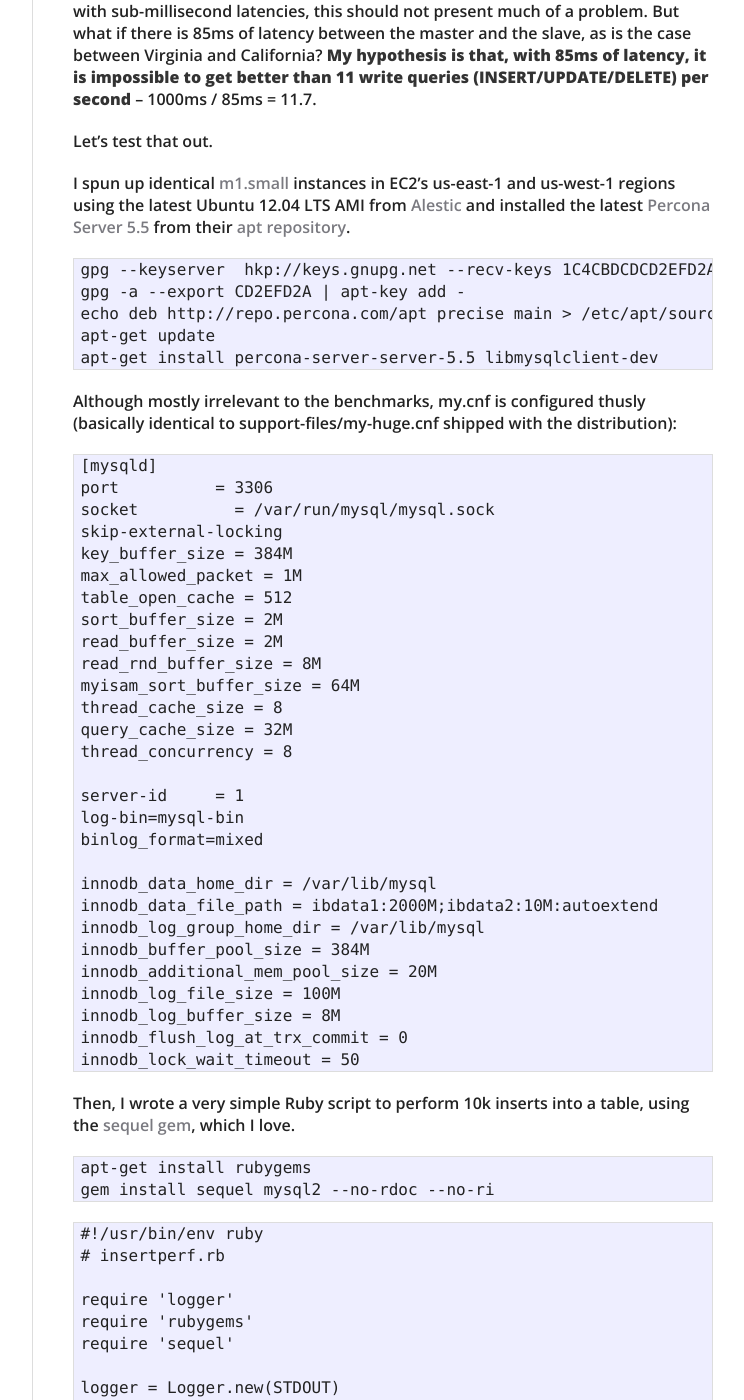
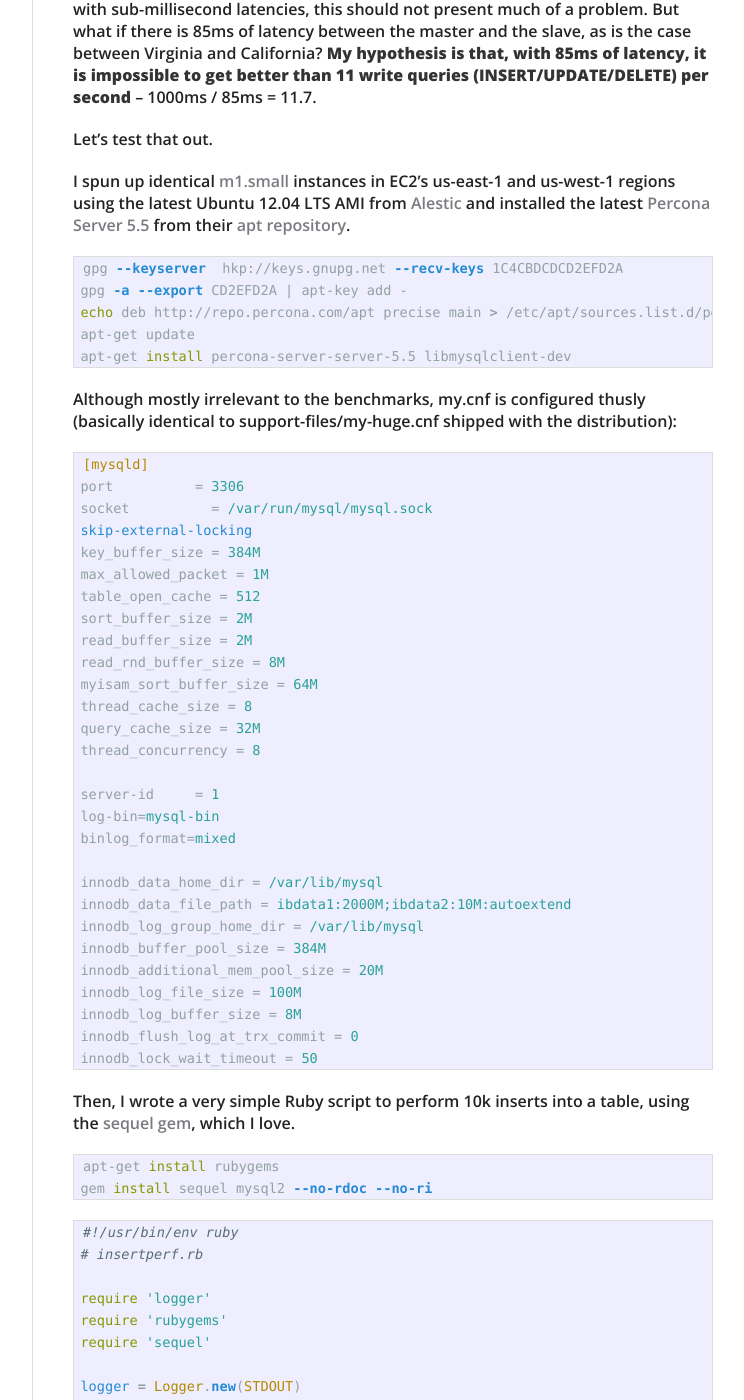
Before and after one commit to aaronbbrown/aaronbbrown.github.io, a Jekyll site: the page built from _posts/2012-07-26-performance-mysql-replication-high-latency.md, in a window 1280 px wide and 1400 px high, scrolled down 566 px. Shown: the whole window, without its empty margins (378-1122 px from the left). Built offline with Jekyll 4.4.1, drawn with Linux system fonts in a browser that asks for light colours; nearby versions of some CDN libraries; comment, search, counter and statistics services are not loaded; some of the changed text lies outside the part shown.

Commit message:
Fix up some formatting on semi-sync post

```diff
--- a/_posts/2012-07-26-performance-mysql-replication-high-latency.md
+++ b/_posts/2012-07-26-performance-mysql-replication-high-latency.md
@@ -20,7 +20,7 @@
 ---
 I have seen a few posts on <a href="http://dba.stackexchange.com" target="_blank">DBA.SE</a> (where I <a href="http://dba.stackexchange.com/users/3858/aaron-brown?tab=answers" target="_blank">answer a lot of questions</a>) recommending the use of <a href="http://dev.mysql.com/doc/refman/5.5/en/replication-semisync.html" target="_blank">semi-synchronous replication</a> in MySQL 5.5 over a WAN as a way to improve the reliability of replication. My gut reaction was that this is a very bad idea with even a tiny write load, but I wanted to test it out to confirm. Please note that I do not mean to disparage the author of those posts, a user whom I have great respect for.
 
-**What is semi-synchronous replication?**
+## What is semi-synchronous replication?
 
 The short version is that one slave has to acknowledge receipt of the binary log event before the query returns. The slave doesn&#8217;t have to execute it before returning control so it&#8217;s still an asynchronous commit. The net effect is that the slave should only miss a maximum of 1 event if the master has a catastrophic failure. It does not improve the reliability of replication itself or prevent data drift.
 
@@ -30,16 +30,18 @@
 
 I spun up identical <a href="http://aws.amazon.com/ec2/instance-types/" target="_blank">m1.small</a> instances in EC2&#8217;s us-east-1 and us-west-1 regions using the latest Ubuntu 12.04 LTS AMI from <a href="http://alestic.com" target="_blank">Alestic</a> and installed the latest <a href="http://www.percona.com/software/percona-server/" target="_blank">Percona Server 5.5</a> from their <a href="http://www.percona.com/doc/percona-server/5.5/installation/apt_repo.html" target="_blank">apt repository</a>.
 
-<pre>gpg --keyserver  hkp://keys.gnupg.net --recv-keys 1C4CBDCDCD2EFD2A
+{% highlight bash %}
+gpg --keyserver  hkp://keys.gnupg.net --recv-keys 1C4CBDCDCD2EFD2A
 gpg -a --export CD2EFD2A | apt-key add -
 echo deb http://repo.percona.com/apt precise main > /etc/apt/sources.list.d/percona.list
 apt-get update
 apt-get install percona-server-server-5.5 libmysqlclient-dev
-</pre>
+{% endhighlight %}
 
 Although mostly irrelevant to the benchmarks, my.cnf is configured thusly (basically identical to support-files/my-huge.cnf shipped with the distribution):
 
-<pre>[mysqld]
+{% highlight ini %}
+[mysqld]
 port          = 3306
 socket          = /var/run/mysql/mysql.sock
 skip-external-locking
@@ -67,15 +69,17 @@
 innodb_log_buffer_size = 8M
 innodb_flush_log_at_trx_commit = 0
 innodb_lock_wait_timeout = 50
-</pre>
+{% endhighlight %}
 
 Then, I wrote a very simple Ruby script to perform 10k inserts into a table, using the [sequel gem][1], which I love.
 
-<pre>apt-get install rubygems
+{% highlight bash %}
+apt-get install rubygems
 gem install sequel mysql2 --no-rdoc --no-ri
-</pre>
+{% endhighlight %}
 
-<pre>#!/usr/bin/env ruby
+{% highlight ruby %}
+#!/usr/bin/env ruby
 # insertperf.rb
 
 require 'logger'
@@ -106,65 +110,56 @@
 t2 = Time.new
 elapsed = t2-t1
 logger.info "Elapsed: #{elapsed} seconds. #{n/elapsed} qps"
-</pre>
+{% endhighlight %}
 
 With MySQL configured, let&#8217;s knock out a few INSERTs into the us-east-1 database, which has no slaves:
 
-<pre># w/ no slaves
-...
-INFO -- : (0.000179s) INSERT INTO test.foo (text) VALUES ('FKGDLOWD')
-...
-INFO -- : Elapsed: 9.37364 seconds. 1066.82142689499 qps
-</pre>
+    # w/ no slaves
+    ...
+    INFO -- : (0.000179s) INSERT INTO test.foo (text) VALUES ('FKGDLOWD')
+    ...
+    INFO -- : Elapsed: 9.37364 seconds. 1066.82142689499 qps
 
 My control is roughly **1000 inserts/sec** with each query taking less than .2ms.
 
 Then, I set up a traditional, asynchronous MySQL slave on the server in us-west-1 and ran the test again:
 
-<pre># w/ traditional replication
-...
-INFO -- : (0.000237s) INSERT INTO test.foo (text) VALUES ('CVGAMLXA')
-...
-INFO -- : Elapsed: 10.601943 seconds. 943.223331798709 qps
-</pre>
+    # w/ traditional replication
+    ...
+    INFO -- : (0.000237s) INSERT INTO test.foo (text) VALUES ('CVGAMLXA')
+    ...
+    INFO -- : Elapsed: 10.601943 seconds. 943.223331798709 qps
 
 Somewhat inexplicably, the performance was slightly worse with the slave attached, but not by much. **~950 inserts/sec**
 
 Next is semi-synchronous replication. First, I tested the latency between us-east-1 and us-west-1.
 
-<pre># ping -c 1 184.72.189.235
-PING 184.72.189.235 (184.72.189.235) 56(84) bytes of data.
-64 bytes from 184.72.189.235: icmp_req=1 ttl=52 time=85.5 ms
-</pre>
+    # ping -c 1 184.72.189.235
+    PING 184.72.189.235 (184.72.189.235) 56(84) bytes of data.
+    64 bytes from 184.72.189.235: icmp_req=1 ttl=52 time=85.5 ms
 
 Latency between us-east-1 and us-west-1 is 85ms, so I still predict 11 inserts/sec at most, which means my script will take 15 minutes instead of 10 seconds:
 
 I set up semi-synchronous replication like this:
 
-<pre>master> INSTALL PLUGIN rpl_semi_sync_master SONAME 'semisync_master.so';
+{% highlight sql %}
+master> INSTALL PLUGIN rpl_semi_sync_master SONAME 'semisync_master.so';
 master> SET GLOBAL rpl_semi_sync_master_enabled = 1;
 slave> INSTALL PLUGIN rpl_semi_sync_slave SONAME 'semisync_slave.so';
 slave> SET GLOBAL rpl_semi_sync_slave_enabled = 1;
 slave> STOP SLAVE; START SLAVE;
-</pre>
+{% endhighlight %}
 
 I started the script and, as predicted, each insert was taking approximately 85ms. There was a screaming 2 month old in the next room so in the interest of brevity, I reduced the count from 10k to 1k. That should take about 90s:
 
-<pre># w/ semi-sync replication
-...
-INFO -- : (0.086301s) INSERT INTO test.foo (text) VALUES ('JKIJTUDO')
-...
-INFO -- : Elapsed: 86.889529 seconds. 11.5088666207409 qps
-</pre>
+    # w/ semi-sync replication
+    ...
+    INFO -- : (0.086301s) INSERT INTO test.foo (text) VALUES ('JKIJTUDO')
+    ...
+    INFO -- : Elapsed: 86.889529 seconds. 11.5088666207409 qps
 
 Just as I suspected &#8211; **11 inserts/sec**.
 
 In conclusion, the speed of light is a bitch, so don&#8217;t enable semi-synchronous replication over wide area or high latency networks.
 
-<div class="addtoany_share_save_container addtoany_content_bottom">
-  <div class="a2a_kit a2a_kit_size_32 addtoany_list a2a_target" id="wpa2a_28">
-    <a class="a2a_button_facebook" href="http://www.addtoany.com/add_to/facebook?linkurl=http%3A%2F%2Fblog.9minutesnooze.com%2Fperformance-mysql-replication-high-latency%2F&linkname=Performance%20of%20MySQL%20Semi-Synchronous%20Replication%20Over%20High%20Latency%20Connections" title="Facebook" rel="nofollow" target="_blank"></a><a class="a2a_button_twitter" href="http://www.addtoany.com/add_to/twitter?linkurl=http%3A%2F%2Fblog.9minutesnooze.com%2Fperformance-mysql-replication-high-latency%2F&linkname=Performance%20of%20MySQL%20Semi-Synchronous%20Replication%20Over%20High%20Latency%20Connections" title="Twitter" rel="nofollow" target="_blank"></a><a class="a2a_button_google_plus" href="http://www.addtoany.com/add_to/google_plus?linkurl=http%3A%2F%2Fblog.9minutesnooze.com%2Fperformance-mysql-replication-high-latency%2F&linkname=Performance%20of%20MySQL%20Semi-Synchronous%20Replication%20Over%20High%20Latency%20Connections" title="Google+" rel="nofollow" target="_blank"></a><a class="a2a_dd addtoany_share_save" href="https://www.addtoany.com/share_save"></a>
-  </div>
-</div>
-
  [1]: http://rubygems.org/gems/sequel
```
